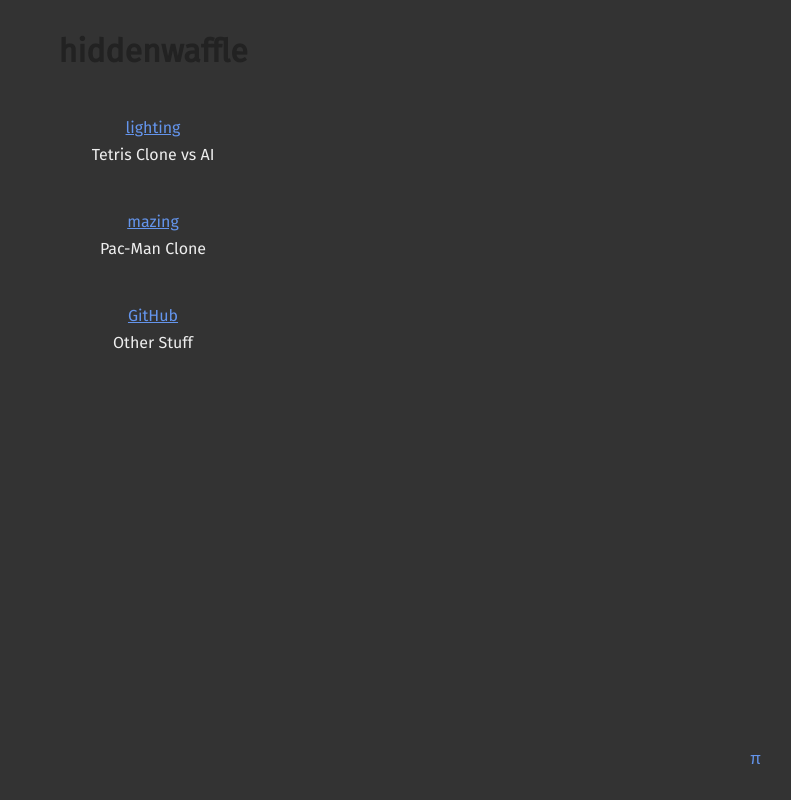
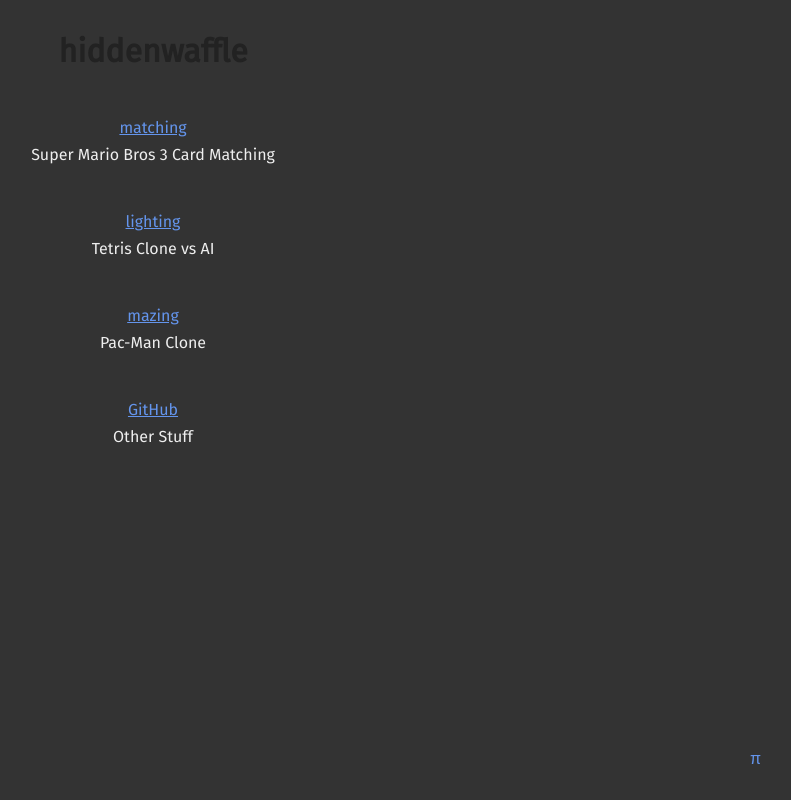
Before and after one commit to hiddenwaffle/hiddenwaffle.github.io, a plain HTML site: page index.html in a window 1280 px wide. Shown: the whole page, without its empty margins (487-1278 px from the left). Drawn offline with Linux system fonts and the light colour scheme.

Commit message:
Update index.html

```diff
--- a/index.html
+++ b/index.html
@@ -53,6 +53,10 @@
 <div class="container">
     <h1 class="title">hiddenwaffle</h1>
     <div class="section">
+      <a href="./matching">matching</a>
+      <div class="notes">Super Mario Bros 3 Card Matching</div>
+    </div>
+    <div class="section">
       <a href="./lighting">lighting</a>
       <div class="notes">Tetris Clone vs AI</div>
     </div>
```
